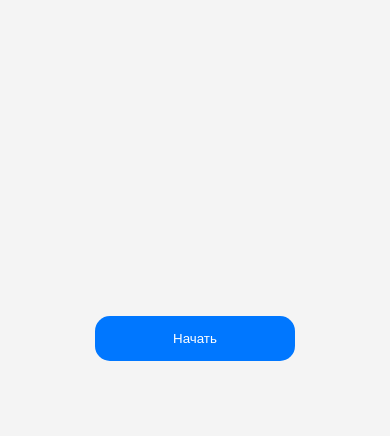
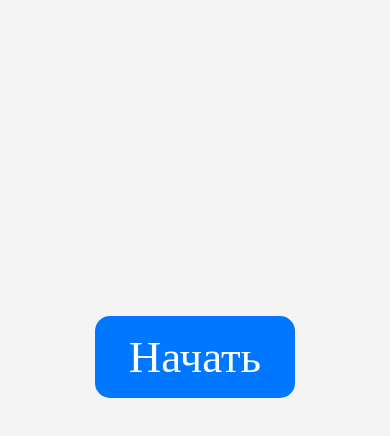
Before and after one commit to PAUMIL1/TPM, a plain HTML site: page index.html in a window 390 px wide. Shown: the part 342-778 px from the top of the page. Drawn offline with Linux system fonts and the light colour scheme.

Commit message:
работы с установкой шрифта

```diff
--- a/style.css
+++ b/style.css
@@ -1,6 +1,6 @@
 /* Базовые стили */
 body {
-  font-family: "fonts\VKSansDisplay-Regular";
+  font-family: 'fonts/VK_Sans_Display_Regular.ttf';
   margin: 0;
   padding: 0;
   background-color: #f4f4f4;
@@ -8,11 +8,11 @@ body {
 }
 
 h1 {
-  font-family: "VKSansDisplay-Medium";
+  font-family: "fonts/VKSansDisplay-Medium.ttf";
 }
 
 h2 {
-  font-family: "VKSansDisplay-Bold";
+  font-family: "fonts/VKSansDisplay-Bold.ttf";
 }
 
 .screen {
@@ -225,5 +225,7 @@ header {
   button {
     margin-bottom: 10px;
     width: 100%;
+    font-family: "fonts/VKSansDisplay-Bold.ttf";
+    font-size: 45px;
   }
 }
```
